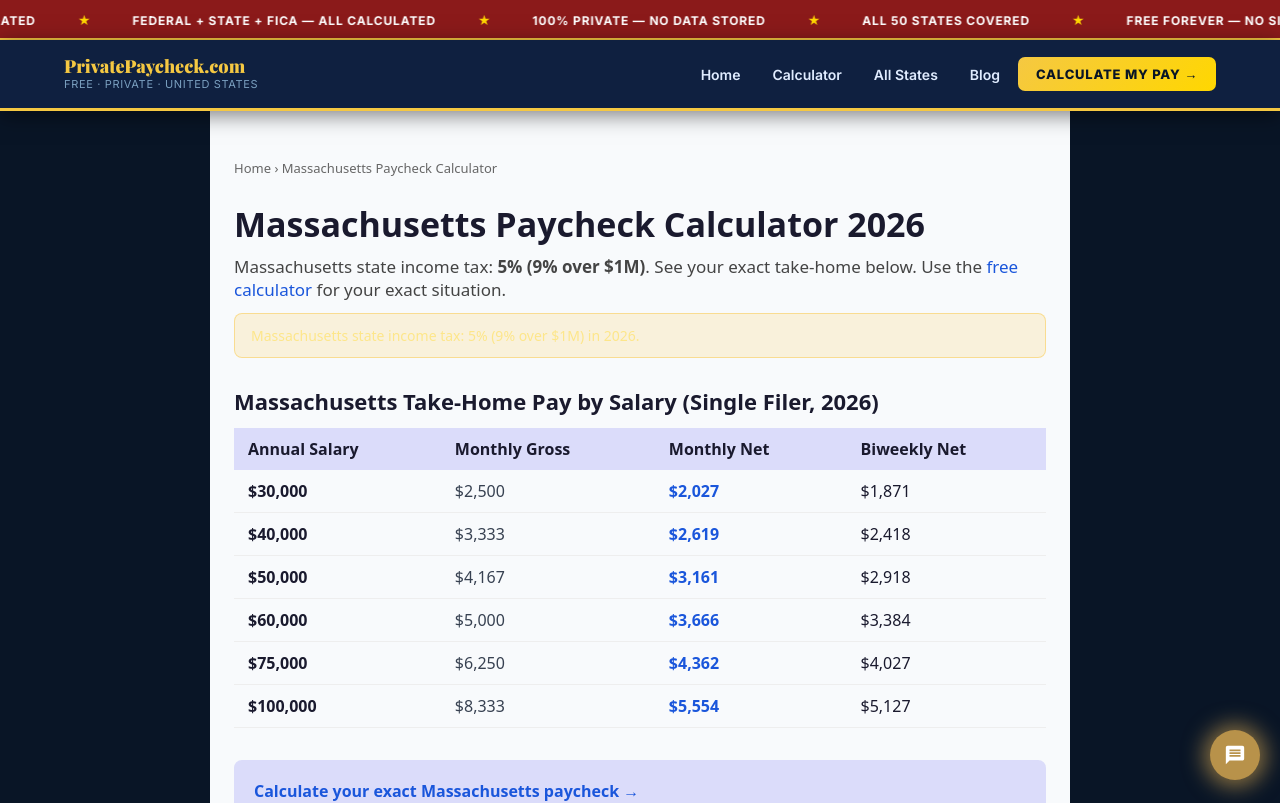
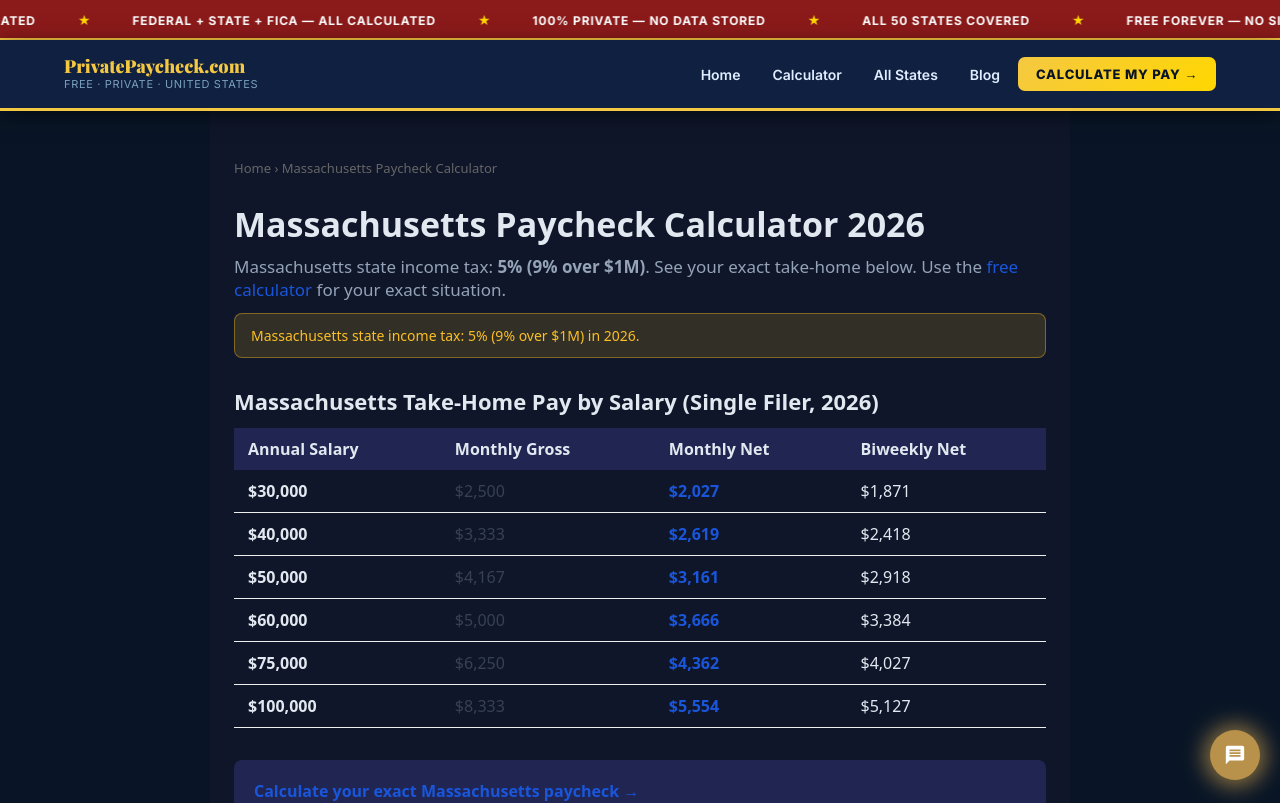
Before and after one commit to devqrcraft-ui/privatepaycheck, a Next.js app: page /massachusetts-paycheck-calculator in a window 1280 px wide. Shown: the top 803 px of the page. Built offline with nearby package versions, Linux system fonts and the light colour scheme.

Commit message:
fix: MA dark theme, Texas duplicate row removed

```diff
--- a/src/app/[state]/page.tsx
+++ b/src/app/[state]/page.tsx
@@ -20,7 +20,7 @@ export async function generateMetadata({ params }: { params: Promise<{ state: st
   return {
     title: `${st.name} Paycheck Calculator 2026 — Exact Take-Home Pay in Seconds`,
     description: `${st.name} paycheck calculator 2026. See take-home pay after ${noTax ? 'federal tax + FICA (no state income tax)' : 'federal tax, '+rateStr+' state tax & FICA'}. Free, instant, private — results in under 5 seconds.`,
-    alternates: { canonical: `https://privatepaycheck.com/${slug}-paycheck-calculator` },
+    alternates: { canonical: `https://www.privatepaycheck.com/${slug}-paycheck-calculator` },
   };
 }
 
--- a/src/app/massachusetts-paycheck-calculator/page.tsx
+++ b/src/app/massachusetts-paycheck-calculator/page.tsx
@@ -8,14 +8,14 @@ export const metadata: Metadata = {
 export default function Page() {
   const rows: string[][] = [["$30,000","$2,500","$2,027","$1,871"],["$40,000","$3,333","$2,619","$2,418"],["$50,000","$4,167","$3,161","$2,918"],["$60,000","$5,000","$3,666","$3,384"],["$75,000","$6,250","$4,362","$4,027"],["$100,000","$8,333","$5,554","$5,127"]]
   return (
-    <main style={{ maxWidth: 860, margin: '0 auto', padding: '48px 24px', fontFamily: 'system-ui,sans-serif', color: '#1a1a2e', background: '#f8fafc', minHeight: '100vh' }}>
+    <main style={{ maxWidth: 860, margin: '0 auto', padding: '48px 24px', fontFamily: 'system-ui,sans-serif', color: '#e2e8f0', background: '#0f1629', minHeight: '100vh' }}>
       <script type="application/ld+json" dangerouslySetInnerHTML={{ __html: JSON.stringify({"@context":"https://schema.org","@type":"FAQPage","mainEntity":[{"@type":"Question","name":"What is Massachusetts income tax rate 2026?","acceptedAnswer":{"@type":"Answer","text":"Massachusetts has a flat 5% income tax rate, plus an additional 4% surtax on income over $1 million."}},{"@type":"Question","name":"How much is $60,000 take-home in Massachusetts?","acceptedAnswer":{"@type":"Answer","text":"Approximately $43,992/year ($3,666/month) after federal, FICA, and 5% MA state tax."}},{"@type":"Question","name":"Does Massachusetts have a millionaire tax?","acceptedAnswer":{"@type":"Answer","text":"Yes. Income over $1 million is taxed at 9% total (5% + 4% surtax) in Massachusetts."}}]}) }} />
       <nav style={{ fontSize: 13, color: '#666', marginBottom: 24 }}>
         <a href="/" style={{ color: '#666' }}>Home</a> › Massachusetts Paycheck Calculator
       </nav>
       <h1 style={{ fontSize: 34, fontWeight: 900, marginBottom: 8 }}>Massachusetts Paycheck Calculator 2026</h1>
-      <p style={{ fontSize: 17, color: '#444', marginBottom: 12 }}>Massachusetts state income tax: <strong>5% (9% over $1M)</strong>. See your exact take-home below. Use the <a href="/" style={{ color: '#1a56db' }}>free calculator</a> for your exact situation.</p>
-      <div style={{ background: 'rgba(251,191,36,0.15)', border: '1px solid rgba(251,191,36,0.4)', borderRadius: 8, padding: '12px 16px', marginBottom: 28, fontSize: 14, color: '#fde68a' }}>Massachusetts state income tax: 5% (9% over $1M) in 2026.</div>
+      <p style={{ fontSize: 17, color: '#94a3b8', marginBottom: 12 }}>Massachusetts state income tax: <strong>5% (9% over $1M)</strong>. See your exact take-home below. Use the <a href="/" style={{ color: '#1a56db' }}>free calculator</a> for your exact situation.</p>
+      <div style={{ background: 'rgba(251,191,36,0.15)', border: '1px solid rgba(251,191,36,0.4)', borderRadius: 8, padding: '12px 16px', marginBottom: 28, fontSize: 14, color: '#fbbf24' }}>Massachusetts state income tax: 5% (9% over $1M) in 2026.</div>
       <h2 style={{ fontSize: 22, fontWeight: 800, marginBottom: 12 }}>Massachusetts Take-Home Pay by Salary (Single Filer, 2026)</h2>
       <table style={{ width: '100%', borderCollapse: 'collapse', marginBottom: 32 }}>
         <thead><tr style={{ background: 'rgba(99,102,241,0.2)' }}>
--- a/src/app/texas-paycheck-calculator/page.tsx
+++ b/src/app/texas-paycheck-calculator/page.tsx
@@ -16,7 +16,6 @@ export default function Page() {
     ['$150,000','$12,500','$8,250','$7,612'],
     ['$200,000','$16,667','$10,417','$9,583'],
     ['$500,000','$41,667','$23,750','$21,875'],
-    ['$150,000','$12,500','$8,417','$7,770'],
   ]
   return (
     <main style={{ maxWidth: 860, margin: '0 auto', padding: '48px 24px', fontFamily: 'system-ui,sans-serif', color: '#e2e8f0', background: '#0f1629', minHeight: '100vh' }}>
```
